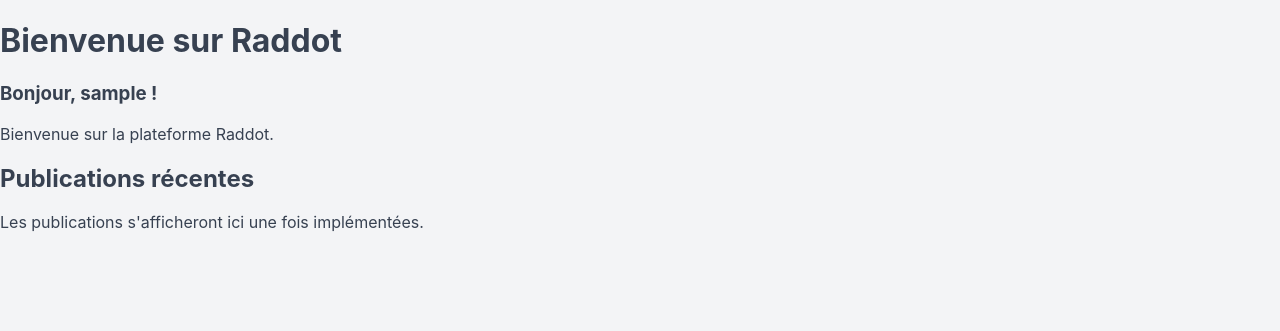
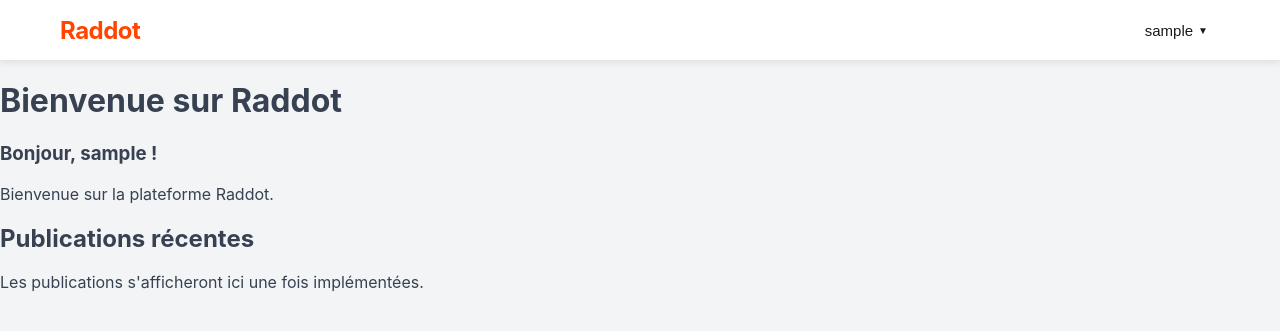
Before and after one commit to quentinLourenco/raddot, a Django app: page /home/ in a window 1280 px wide. Shown: the top 331 px of the page. Run offline with Django 5.2, Linux system fonts and the light colour scheme; the visitor is signed in with stand-in values (Sample User, id 1).

Commit message:
Add header component

```diff
--- /dev/null
+++ b/static/header.css
@@ -0,0 +1,168 @@
+.site-header {
+    background-color: #ffffff;
+    box-shadow: 0 2px 8px rgba(0, 0, 0, 0.1);
+    padding: 0;
+    position: sticky;
+    top: 0;
+    z-index: 1000;
+}
+
+.header-container {
+    display: flex;
+    justify-content: space-between;
+    align-items: center;
+    max-width: 1200px;
+    margin: 0 auto;
+    padding: 0 20px;
+    height: 60px;
+}
+
+/* Logo styling */
+.logo-container {
+    flex: 1;
+}
+
+.logo {
+    color: #ff4500;
+    font-size: 24px;
+    font-weight: 700;
+    text-decoration: none;
+    letter-spacing: -0.5px;
+    transition: color 0.2s;
+}
+
+.logo:hover {
+    color: #ff6a33;
+}
+
+/* Center container */
+.center-container {
+    flex: 2;
+    display: flex;
+    justify-content: center;
+}
+
+/* User menu styling */
+.user-menu-container {
+    flex: 1;
+    display: flex;
+    justify-content: flex-end;
+    align-items: center;
+}
+
+/* Dropdown styling */
+.dropdown {
+    position: relative;
+    display: inline-block;
+}
+
+.dropdown-toggle {
+    background: none;
+    border: none;
+    display: flex;
+    align-items: center;
+    padding: 8px 12px;
+    cursor: pointer;
+    font-size: 15px;
+    color: #1a1a1b;
+    border-radius: 4px;
+    transition: background-color 0.2s;
+}
+
+.dropdown-toggle:hover {
+    background-color: #f6f7f8;
+}
+
+.dropdown-icon {
+    font-size: 10px;
+    margin-left: 5px;
+    transition: transform 0.2s;
+}
+
+.dropdown:hover .dropdown-icon {
+    transform: rotate(180deg);
+}
+
+.dropdown-menu {
+    position: absolute;
+    right: 0;
+    top: 100%;
+    background-color: #ffffff;
+    border-radius: 4px;
+    box-shadow: 0 2px 10px rgba(0, 0, 0, 0.1);
+    min-width: 180px;
+    display: none;
+    z-index: 1000;
+    overflow: hidden;
+}
+
+.dropdown:hover .dropdown-menu {
+    display: block;
+    animation: fadeInMenu 0.2s ease;
+}
+
+.dropdown-item {
+    display: block;
+    padding: 12px 16px;
+    color: #1a1a1b;
+    text-decoration: none;
+    transition: background-color 0.2s;
+}
+
+.dropdown-item:hover {
+    background-color: #f6f7f8;
+    color: #ff4500;
+}
+
+.dropdown-divider {
+    height: 1px;
+    background-color: #edeff1;
+    margin: 4px 0;
+}
+
+/* Authentication buttons */
+.auth-buttons {
+    display: flex;
+    align-items: center;
+    gap: 10px;
+}
+
+.btn-link {
+    color: #1a1a1b;
+    text-decoration: none;
+    padding: 8px 12px;
+    border-radius: 4px;
+    transition: background-color 0.2s;
+}
+
+.btn-link:hover {
+    background-color: #f6f7f8;
+    color: #ff4500;
+}
+
+.btn-secondary {
+    background-color: #ff4500;
+    color: white;
+    padding: 8px 16px;
+    border-radius: 4px;
+    text-decoration: none;
+    font-weight: 500;
+    transition: all 0.2s;
+}
+
+.btn-secondary:hover {
+    background-color: #ff6a33;
+    transform: translateY(-1px);
+}
+
+/* Animation */
+@keyframes fadeInMenu {
+    from {
+        opacity: 0;
+        transform: translateY(-10px);
+    }
+    to {
+        opacity: 1;
+        transform: translateY(0);
+    }
+}
--- a/templates/base.html
+++ b/templates/base.html
@@ -1,13 +1,21 @@
 {% load static %}
 <!DOCTYPE html>
-<html lang="en">
+<html lang="fr">
 <head>
     <meta charset="UTF-8">
-    <title>Title</title>
+    <meta name="viewport" content="width=device-width, initial-scale=1.0">
+    <title>Raddot - {% block title %}Partagez et discutez{% endblock %}</title>
+    <link rel="stylesheet" href="{% static 'base.css' %}">
+    <link rel="stylesheet" href="{% static 'header.css' %}">
+    {% block extra_css %}{% endblock %}
 </head>
 <body>
-<link rel="stylesheet" href="{% static 'base.css' %}">
-{% block content %}
-{% endblock %}
+    {% include "header.html" %}
+
+    <main class="content-container">
+        {% block content %}{% endblock %}
+    </main>
+
+    {% block extra_js %}{% endblock %}
 </body>
 </html>
--- /dev/null
+++ b/templates/header.html
@@ -0,0 +1,33 @@
+{% load static %}
+
+<header class="site-header">
+    <div class="header-container">
+        <div class="logo-container">
+            <a href="{% url 'social_app:homepage' %}" class="logo">Raddot</a>
+        </div>
+
+        <div class="center-container">
+        </div>
+
+        <div class="user-menu-container">
+            {% if user.is_authenticated %}
+                <div class="dropdown">
+                    <button class="dropdown-toggle">
+                        <span>{{ user.username }}</span>
+                        <i class="dropdown-icon">▼</i>
+                    </button>
+                    <div class="dropdown-menu">
+                        <a href="#" class="dropdown-item">Mon compte</a>
+                        <div class="dropdown-divider"></div>
+                        <a href="{% url 'user_manager:logout' %}" class="dropdown-item">Déconnexion</a>
+                    </div>
+                </div>
+            {% else %}
+                <div class="auth-buttons">
+                    <a href="{% url 'user_manager:login' %}" class="btn-link">Connexion</a>
+                    <a href="{% url 'user_manager:register' %}" class="btn-secondary">Inscription</a>
+                </div>
+            {% endif %}
+        </div>
+    </div>
+</header>
```
